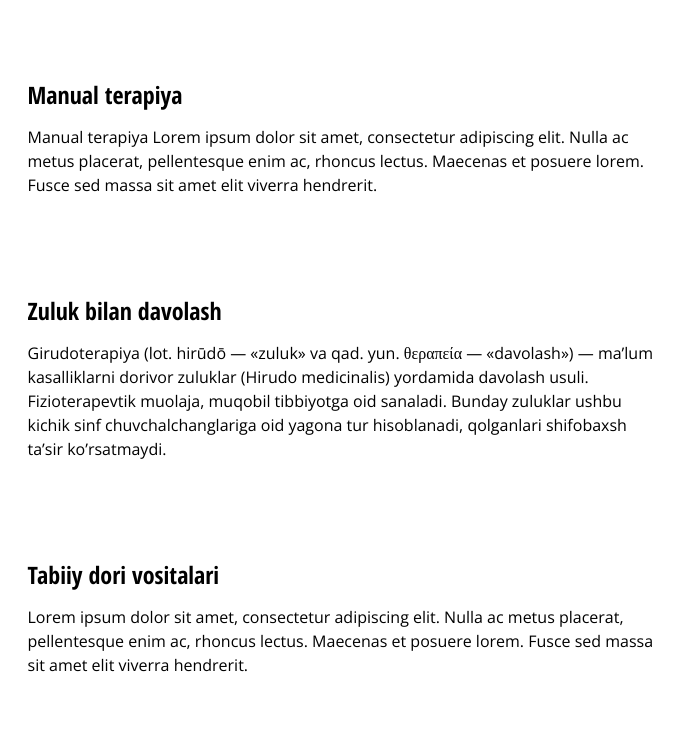
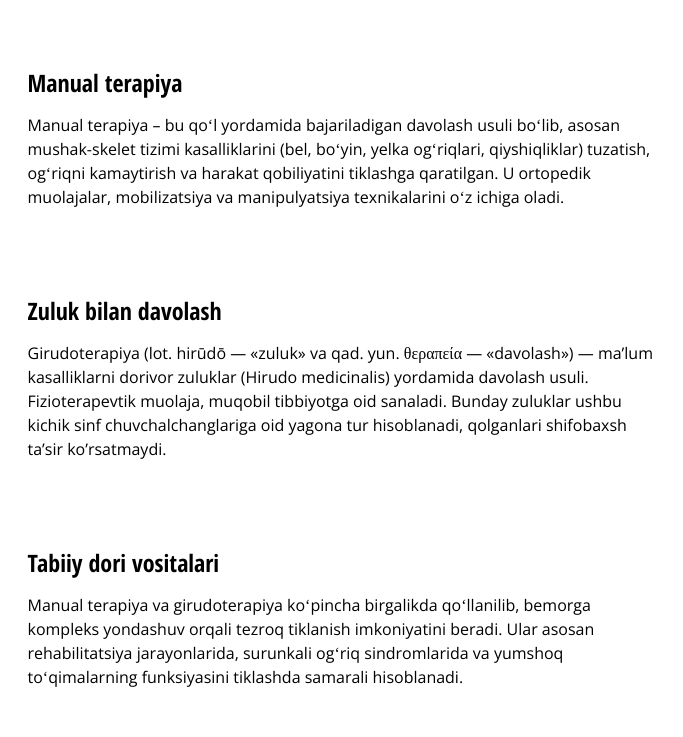
Before and after one commit to javohirdev23/Ansormed.tailwind, a plain HTML site: page index.html in a window 1280 px wide. Shown: the part 1163-1900 px from the top of the page, 412-1095 px from the left. Drawn offline with nearby package versions, Linux system fonts and the light colour scheme.

Commit message:
final-change

```diff
--- a/index.html
+++ b/index.html
@@ -64,14 +64,9 @@
             width="185px"
             height="50px"
           />
-          <p
-            class="text-[25px] hover:text-[#de2e54] tansition-color duration-300 font-[Open_sans] font-semibold dark:text-[#fff]"
-          >
-            AnsorMed
-          </p>
         </a>
         <nav
-          class="hidden absolute gap-8 py-20 z-2 bg-[#fff] left-[0] top-[100px] items-center flex-col w-[100%] md:static md:w-[auto] md:py-[0] md:bg-transparent md:flex md:flex-row dark:bg-[#FFFFFF]"
+          class="hidden absolute gap-8 py-20 z-2 bg-[#fff] pl-[100px] top-[100px] items-center flex-col w-[100%] md:static md:w-[auto] md:py-[0] md:bg-transparent md:flex md:flex-row dark:bg-[#FFFFFF]"
           id="navbar"
         >
           <a
@@ -174,7 +169,7 @@
               />
               <div class="flex flex-col gap-3 justify-center">
                 <h3
-                  class="text-[24px] font-[Open_sans_condensed] dark:text-[#fff]"
+                  class="text-[24px] font-[Open_sans_condensed] text-dark"
                 >
                   Hijoma
                 </h3>
@@ -195,15 +190,17 @@
               />
               <div class="flex flex-col gap-3 justify-center">
                 <h3
-                  class="text-[24px] font-[Open_sans_condensed] dark:text-[#fff]"
+                  class="text-[24px] font-[Open_sans_condensed] text-dark"
                 >
                   Manual terapiya
                 </h3>
                 <p class="text-[16px] font-[Open_sans] dark:text-[black]">
-                  Manual terapiya Lorem ipsum dolor sit amet, consectetur
-                  adipiscing elit. Nulla ac metus placerat, pellentesque enim
-                  ac, rhoncus lectus. Maecenas et posuere lorem. Fusce sed massa
-                  sit amet elit viverra hendrerit.
+                  Manual terapiya – bu qoʻl yordamida bajariladigan davolash
+                  usuli boʻlib, asosan mushak-skelet tizimi kasalliklarini (bel,
+                  boʻyin, yelka ogʻriqlari, qiyshiqliklar) tuzatish, ogʻriqni
+                  kamaytirish va harakat qobiliyatini tiklashga qaratilgan. U
+                  ortopedik muolajalar, mobilizatsiya va manipulyatsiya
+                  texnikalarini oʻz ichiga oladi.
                 </p>
               </div>
             </div>
@@ -215,7 +212,7 @@
               />
               <div class="flex flex-col gap-3 justify-center">
                 <h3
-                  class="text-[24px] font-[Open_sans_condensed] dark:text-[#fff]"
+                  class="text-[24px] font-[Open_sans_condensed] text-dark"
                 >
                   Zuluk bilan davolash
                 </h3>
@@ -237,15 +234,16 @@
               />
               <div class="flex flex-col gap-3 justify-center">
                 <h3
-                  class="text-[24px] font-[Open_sans_condensed] dark:text-[#fff]"
+                  class="text-[24px] font-[Open_sans_condensed] text-dark"
                 >
                   Tabiiy dori vositalari
                 </h3>
                 <p class="text-[16px] font-[Open_sans] dark:text-[black]">
-                  Lorem ipsum dolor sit amet, consectetur adipiscing elit. Nulla
-                  ac metus placerat, pellentesque enim ac, rhoncus lectus.
-                  Maecenas et posuere lorem. Fusce sed massa sit amet elit
-                  viverra hendrerit.
+                  Manual terapiya va girudoterapiya koʻpincha birgalikda
+                  qoʻllanilib, bemorga kompleks yondashuv orqali tezroq
+                  tiklanish imkoniyatini beradi. Ular asosan rehabilitatsiya
+                  jarayonlarida, surunkali ogʻriq sindromlarida va yumshoq
+                  toʻqimalarning funksiyasini tiklashda samarali hisoblanadi.
                 </p>
               </div>
             </div>
```
Also changed, not shown: open-sans-condensed/Apache License.txt (added), open-sans-condensed/OpenSans-CondBold.ttf (added), open-sans-condensed/OpenSans-CondLight.ttf (added), open-sans-condensed/OpenSans-CondLightItalic.ttf (added).
